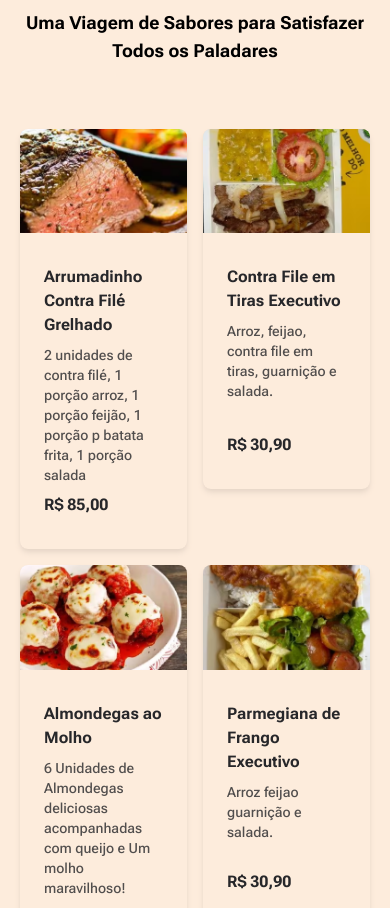
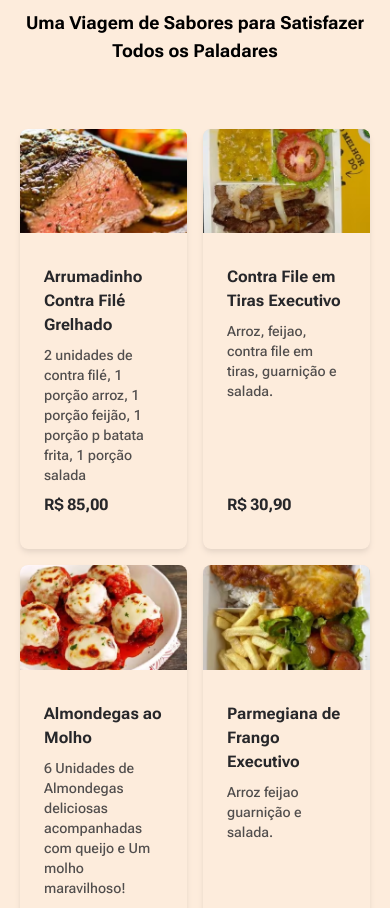
Before and after one commit to DevWeDesc/Vadao, a Next.js app: page / in a window 390 px wide. Shown: the part 2800-3708 px from the top of the page. Built offline with nearby package versions, Linux system fonts and the light colour scheme.

Commit message:
Arrumando Exibição do card em versão mobile

```diff
--- a/src/components/CardMenu.tsx
+++ b/src/components/CardMenu.tsx
@@ -16,11 +16,10 @@ export const CardMenu = ({
   const [opacityImage, setOpacityImage] = useState(70);
 
   return (
-    <a href={href} target="_blank">
     <div
       onMouseOver={() => setOpacityImage(100)}
       onMouseOut={() => setOpacityImage(70)}
-        className={` flex flex-col lg:grid gap-4 py-7 shadow-md rounded-lg ${
+      className={`flex flex-col lg:grid gap-4 py-7 shadow-md rounded-lg ${
         colorShadow === "#E6D6C8"
           ? "shadow-shadowCard px-0 pt-0"
           : "shadow-shadowRed px-0 pt-0"
@@ -77,6 +76,5 @@ export const CardMenu = ({
         </p>
       </div>
     </div>
-    </a>
   );
 };
```
Lines whose indentation alone changed are shown as unchanged.
